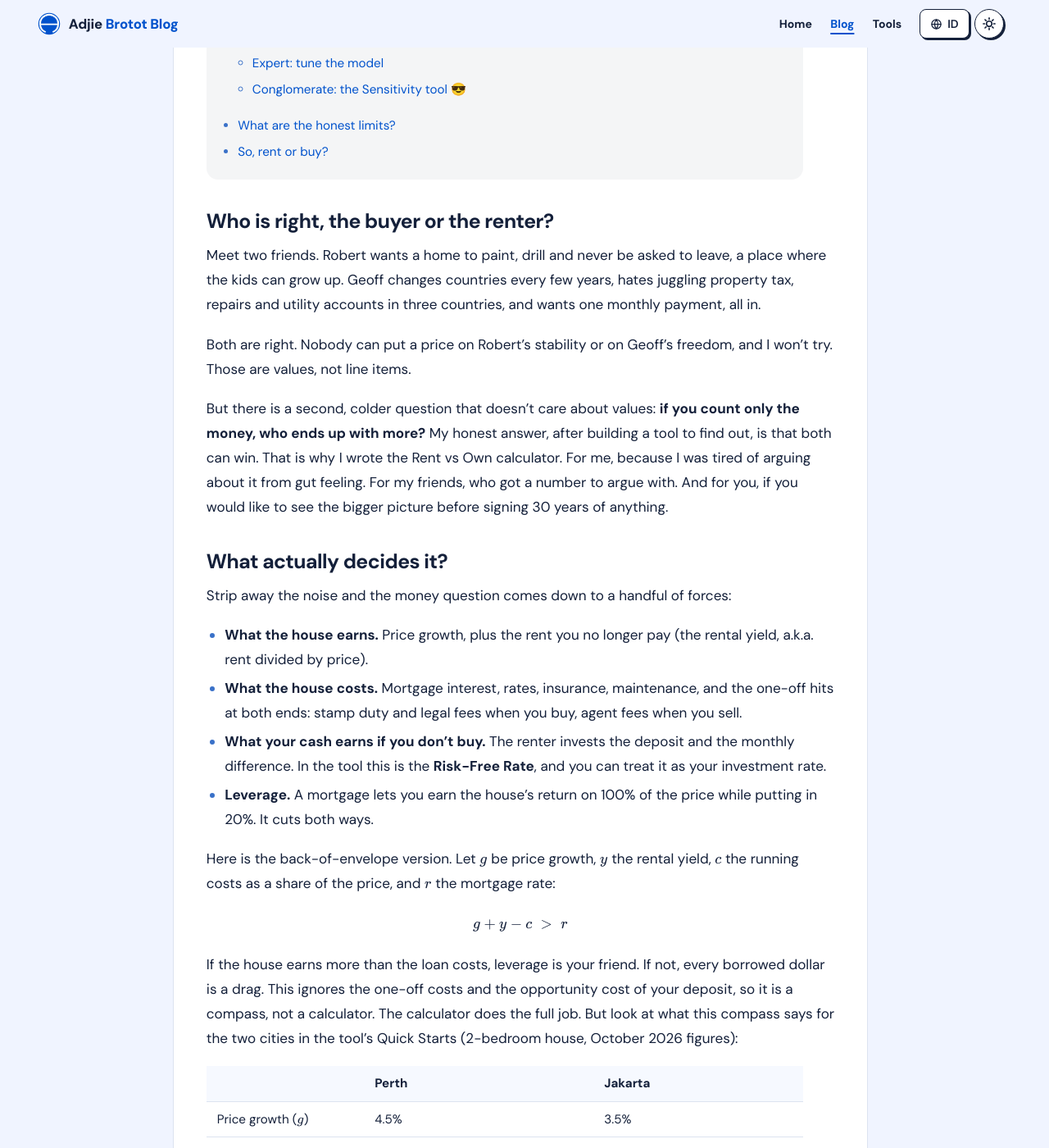
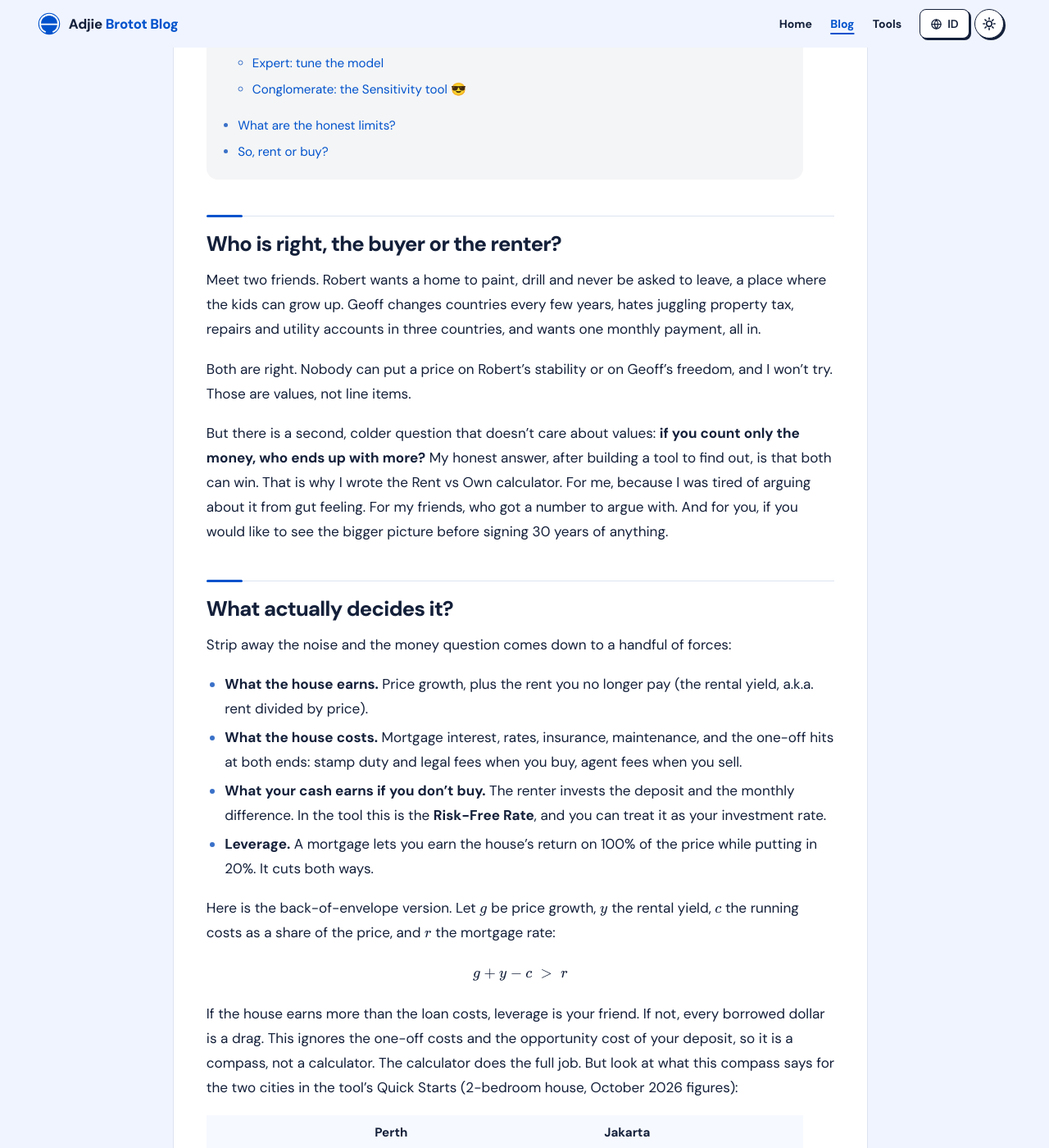
Before and after one commit to adjiebrotot/blog, a Jekyll site: the page built from en/_posts/2026-10-17-rent-vs-buy-calculator-explained.md, in a window 1280 px wide and 1400 px high, scrolled down 984 px. Shown: the whole window at 82% size. Built offline with Jekyll 4.4.1, drawn with Linux system fonts in a browser that asks for light colours.

Commit message:
Give post headings distinct shapes, not just sizes
h2 opens a section with a hairline rule and a short brand-blue stroke.
h3 gets a left accent bar in ink text (blue text would read as a link).
h4 becomes a small uppercase muted label.

Co-Authored-By: Claude Opus 5.5 <noreply@anthropic.com>
Claude-Session: https://claude.ai/code/session_012MCiPTK69EmfY4pbnsy5QF

```diff
--- a/assets/css/blog.css
+++ b/assets/css/blog.css
@@ -233,10 +233,32 @@ main { padding: 1rem 0 3rem; }
 .prose { font-size: 1.07rem; line-height: 1.75; }
 .prose > * { max-width: var(--measure); }
 .prose > :first-child { margin-top: 0; }
-.prose h2, .prose h3, .prose h4 { line-height: 1.25; letter-spacing: -0.02em; scroll-margin-top: 5.5rem; }
-.prose h2 { margin: 2.2rem 0 0.75rem; font-size: 1.55rem; }
-.prose h3 { margin: 1.8rem 0 0.6rem; font-size: 1.25rem; }
-.prose h4 { margin: 1.5rem 0 0.5rem; font-size: 1.05rem; }
+/* Each level differs in more than size. h2 opens a section: a hairline
+   across the column with a short brand-blue stroke on it. h3 is a
+   subsection: a short vertical bar at its left edge, no rule. Not blue
+   text, which would read as a link. h4 is a small-caps label. */
+.prose h2, .prose h3, .prose h4 { line-height: 1.25; scroll-margin-top: 5.5rem; }
+.prose h2 {
+  position: relative; margin: 2.75rem 0 0.85rem; padding-top: 1.1rem;
+  border-top: 1px solid var(--border);
+  font-size: 1.6rem; font-weight: 800; letter-spacing: -0.025em;
+}
+.prose h2::before {
+  content: ''; position: absolute; top: -2px; left: 0;
+  width: 2.75rem; height: 3px; border-radius: var(--radius-pill); background: var(--brand);
+}
+.prose > h2:first-child { padding-top: 0; border-top: 0; }
+.prose > h2:first-child::before { content: none; }
+.prose h3 {
+  margin: 1.9rem 0 0.5rem; padding-left: 0.75rem; border-left: 3px solid var(--accent);
+  font-size: 1.2rem; font-weight: 700; letter-spacing: -0.015em;
+}
+.prose h4 {
+  margin: 1.5rem 0 0.4rem; font-size: var(--fs-sm); font-weight: 700;
+  letter-spacing: 0.06em; text-transform: uppercase; color: var(--muted);
+}
+.prose h2 + h3 { margin-top: 1rem; }
+.prose h3 + h4 { margin-top: 0.9rem; }
 .prose p, .prose ul, .prose ol, .prose blockquote, .prose pre, .prose table, .prose figure { margin: 0 0 1.15rem; }
 .prose ul, .prose ol { padding-left: 1.4rem; }
 .prose li { margin: 0.3rem 0; }
```
